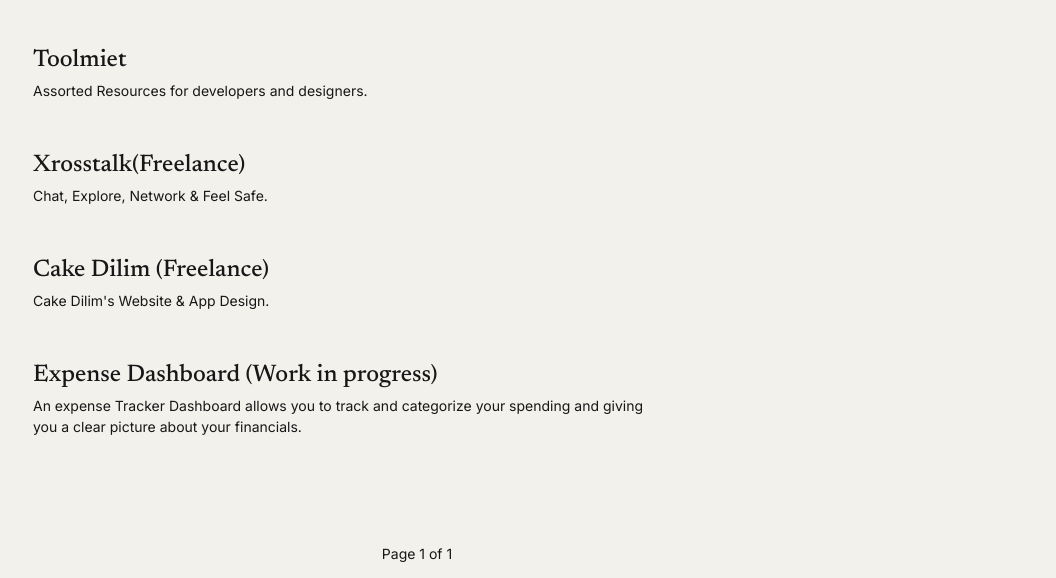
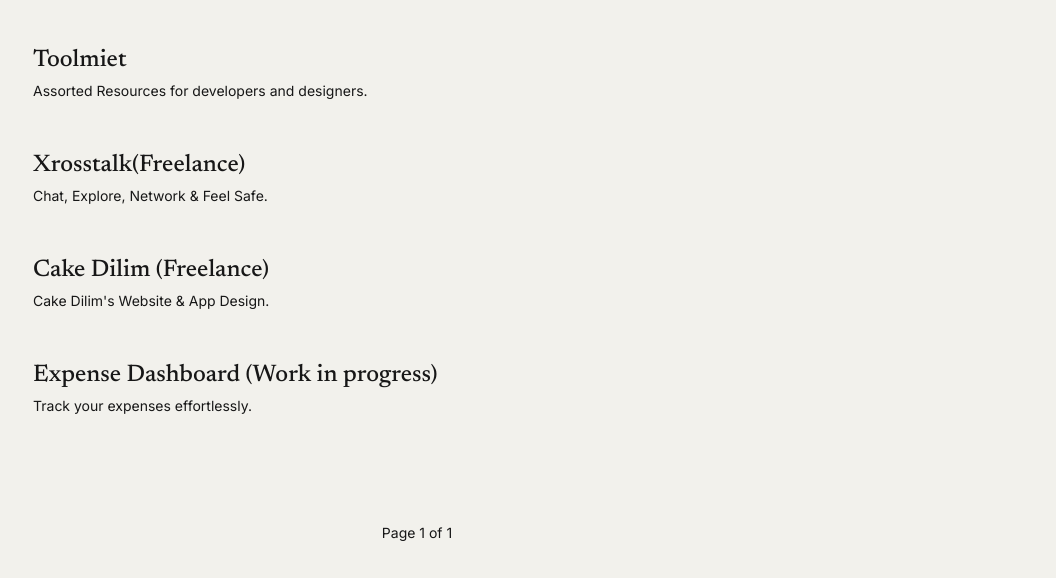
Before and after one commit to Jananisankar21419/janani_portfolio, an Astro site: page /projects in a window 1280 px wide. Shown: the part 222-800 px from the top of the page, without its empty margins (223-1279 px from the left). Built offline with nearby package versions, Linux system fonts and the light colour scheme; Astro itself is replaced by a stand-in of ours.

Commit message:
Update project-1.md

```diff
--- a/src/content/projects/project-1.md
+++ b/src/content/projects/project-1.md
@@ -1,6 +1,6 @@
 ---
 title: 'Expense Dashboard (Work in progress)'
-description: An expense Tracker Dashboard allows you to track and categorize your spending and giving you a clear picture about your financials.
+description: Track your expenses effortlessly.
 publishDate: 'Apr 2 2024'
 seo:
   image:
```
